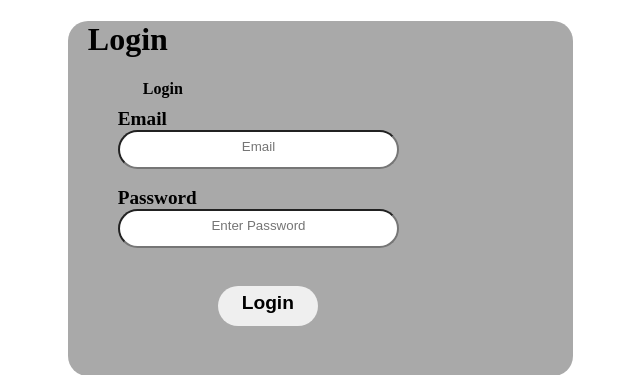
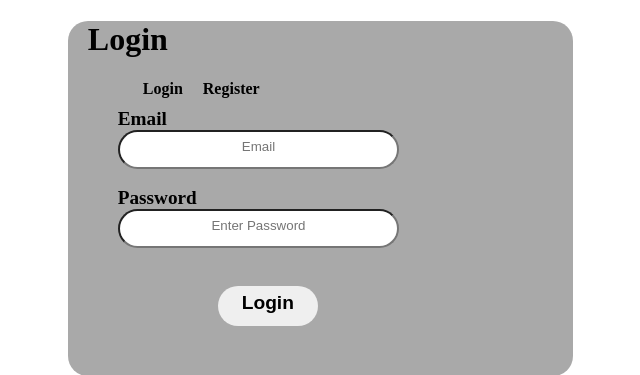
Before and after one commit to Lunar-Ahmed/Ecommerce, a Flask app: template templates/login.html in a window 1280 px wide. Shown: the top 375 px of the page, without its empty margins (193-833 px from the left). Run offline with Flask 3, Linux system fonts and the light colour scheme; the template is opened without the code that fills it, so the values that code supplies are empty; some libraries are stand-ins or nearby versions.

Commit message:
html login correction

```diff
--- a/templates/login.html
+++ b/templates/login.html
@@ -14,6 +14,7 @@
         <div class="form-box">
             <div class="links">
                 <a href="/log" class="active">Login</a>
+                <a href="/reg">Register</a>
             </div>
             <form action="{{ url_for('log') }}" method="post" autocomplete="off">
 
```
